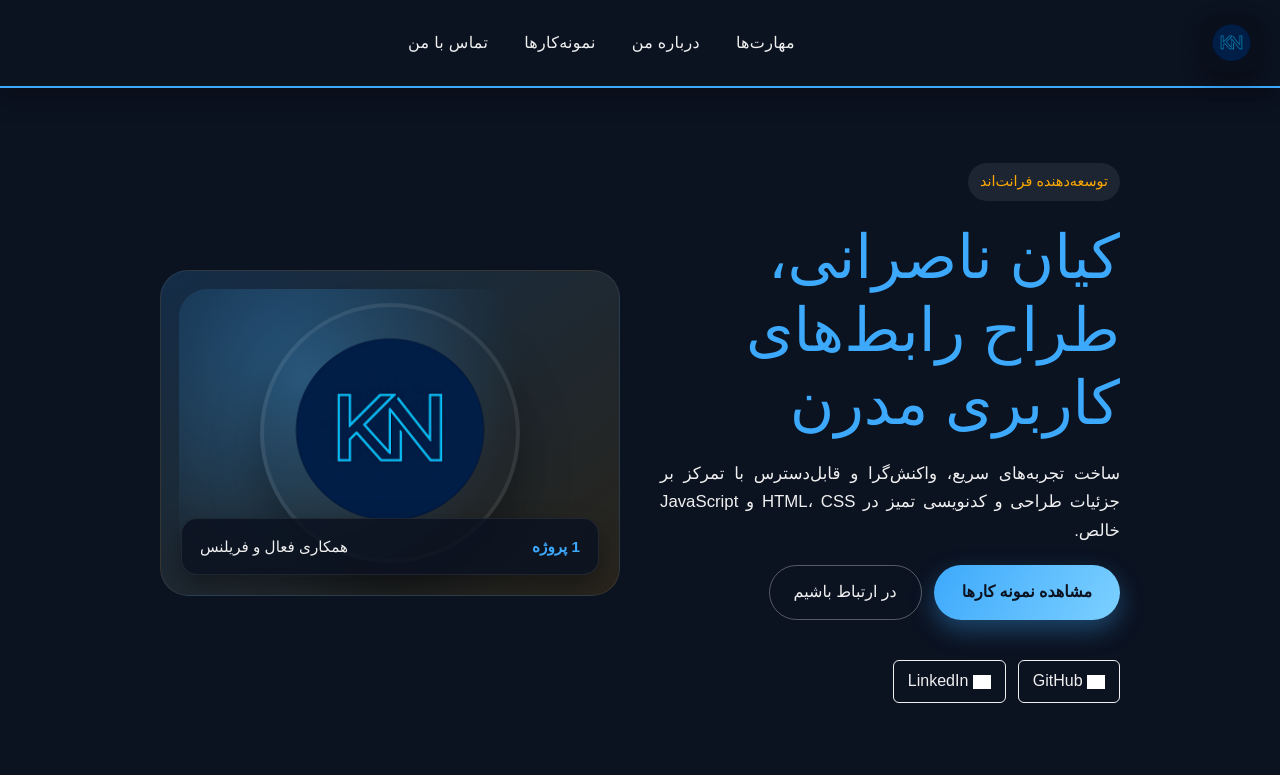
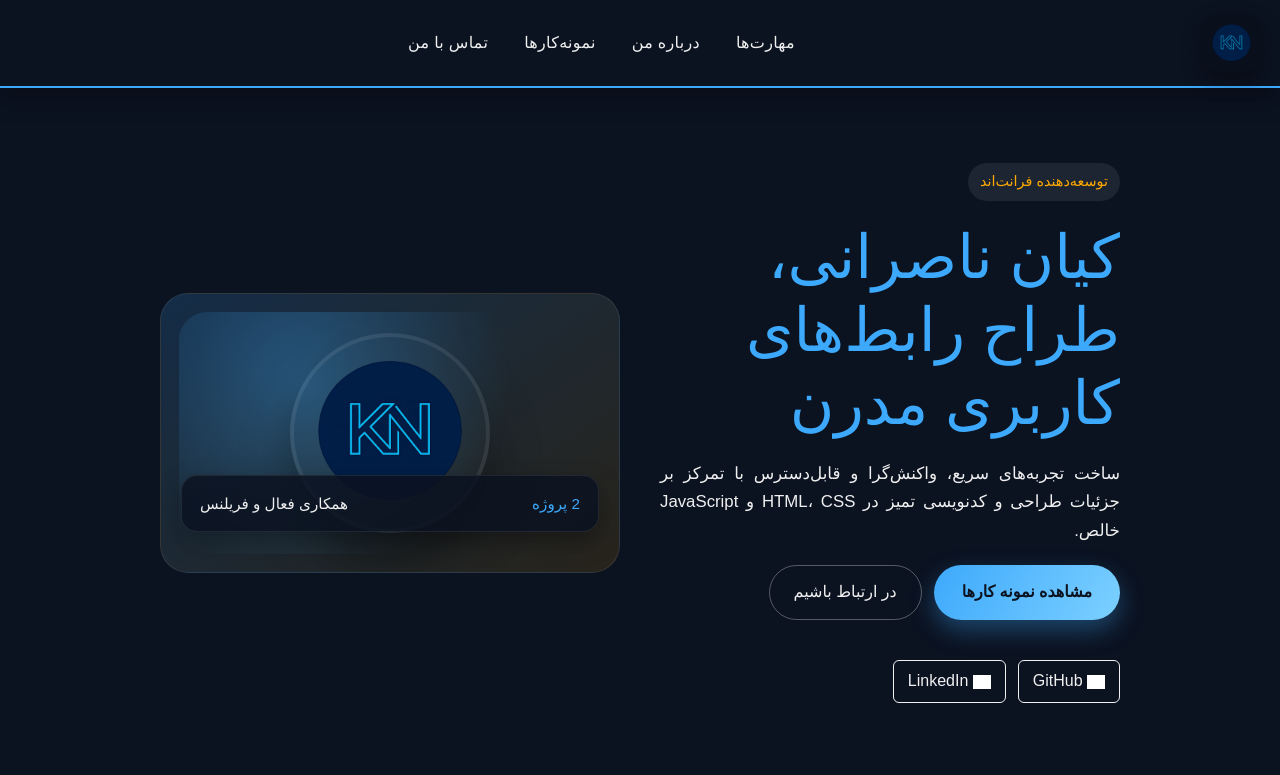
Before and after one commit to kiannaseranii-ki/my-portfolio, a plain HTML site: page index.html in a window 1280 px wide. Shown: the top 775 px of the page. Drawn offline with nearby package versions, Linux system fonts and the light colour scheme; grey boxes are pictures that could not be loaded.

```diff
--- a/css/style.css
+++ b/css/style.css
@@ -344,9 +344,9 @@
   z-index: -1;
 }
 .hero-visual img {
-  width: min(260px, 60vw);
-  height: min(260px, 60vw);
-  object-fit: cover;
+  width: min(200px, 60vw);
+  height: min(200px, 60vw);
+  object-fit:cover;
   border-radius: 50%;
   border: 4px solid rgba(255, 255, 255, 0.08);
   box-shadow: 0 30px 50px rgba(0, 0, 0, 0.35);
@@ -356,7 +356,7 @@
   bottom: 20px;
   left: 20px;
   right: 20px;
-  margin: 0 auto;
+  margin: 20px auto;
   background: rgba(11, 18, 32, 0.85);
   border-radius: 16px;
   padding: 14px 18px;
@@ -370,7 +370,7 @@
 }
 .hero-visual-card span:first-child {
   color: var(--accent-blue);
-  font-weight: 700;
+  font-weight: 450;
 }
 .hero-section .social-links {
   display: flex;
--- a/index.html
+++ b/index.html
@@ -150,7 +150,7 @@
           <div class="hero-visual" data-animate="slide-left">
             <img src="images/site-logo.png" alt="تصویر نمایه کیان ناصرانی" />
             <div class="hero-visual-card">
-              <span>1 پروژه</span>
+              <span>2 پروژه</span>
               <span>همکاری فعال و فریلنس</span>
             </div>
           </div>
```
